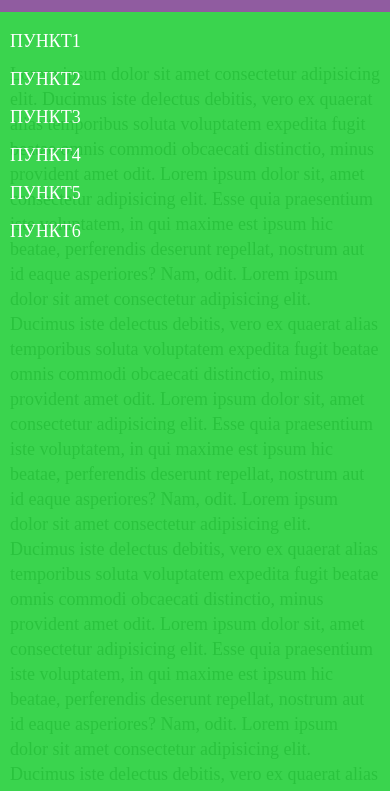
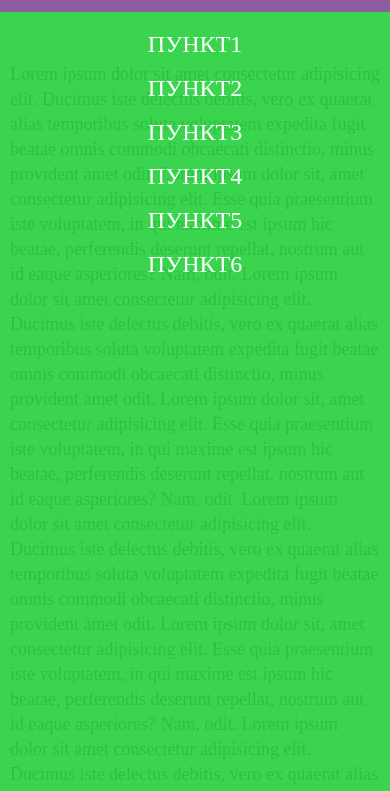
Before and after one commit to Vov4ik0191/burger-menu, a plain HTML site: page index.html in a window 390 px wide. Both pictures are taken after a click on the element 365 px from the left and 25 px from the top of the page. Shown: the part 38-829 px from the top of the page. Drawn offline with nearby package versions, Linux system fonts and the light colour scheme.

Commit message:
Final commit

```diff
--- a/script.js
+++ b/script.js
@@ -1,5 +1,6 @@
 $(document).ready(function() {
     $('.header__burger').click(function(event) {
-      $('.header__burger, .header__menu').toggleClass ('active')
+      $('.header__burger, .header__menu').toggleClass ('active');
+      $('body').toggleClass('lock'); // При вызове бургер-меню Добавляем к body class lock, для того что бы для класса Lock прописать запрет скролла страницы при открытом меню.
     })
 })
--- a/style.css
+++ b/style.css
@@ -100,8 +100,7 @@ z-index: 4;
   max-width: 1180px;
   margin: 0 auto;
   padding: 0 10px;
-
-  }
+}
 
 
 .header__body {
@@ -150,6 +149,11 @@ z-index: 4;
 }
 
 @media (max-width:767px) {
+
+  body.lock {
+    overflow: hidden;
+  }
+
   .header__body {
     max-height: 50px;
   }
@@ -215,6 +219,7 @@ z-index: 4;
       left: 0;
       width: 100%;
       height: 100%;
+      overflow: auto;
       background-color: rgba(44, 209, 66, 0.932);
       z-index: 3;
       padding: 70px 10px 20px 10px;
@@ -232,6 +237,10 @@ z-index: 4;
 
     .header__list li {
       margin: 0 0 20px 0;
+      text-align: center;
+    }
+    .header__link {
+      font-size: 24px;
     }
 
 
```
